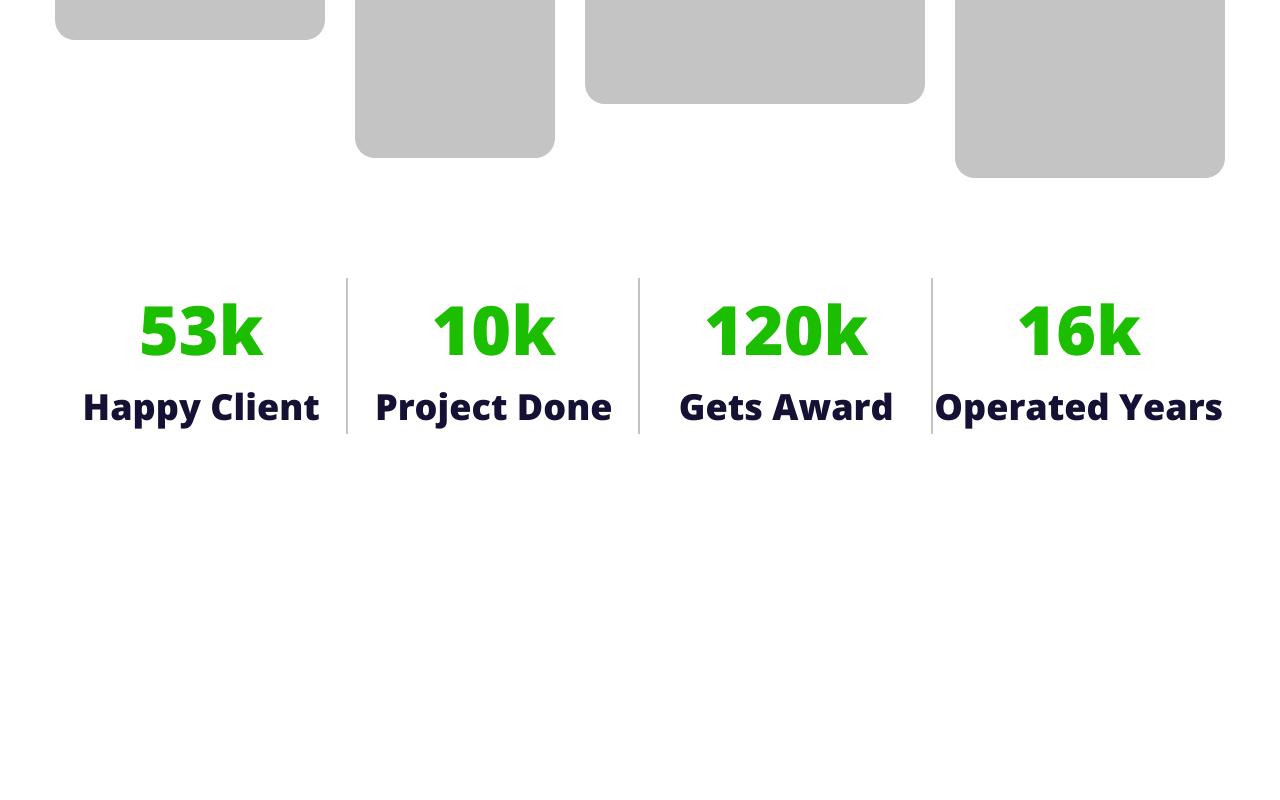
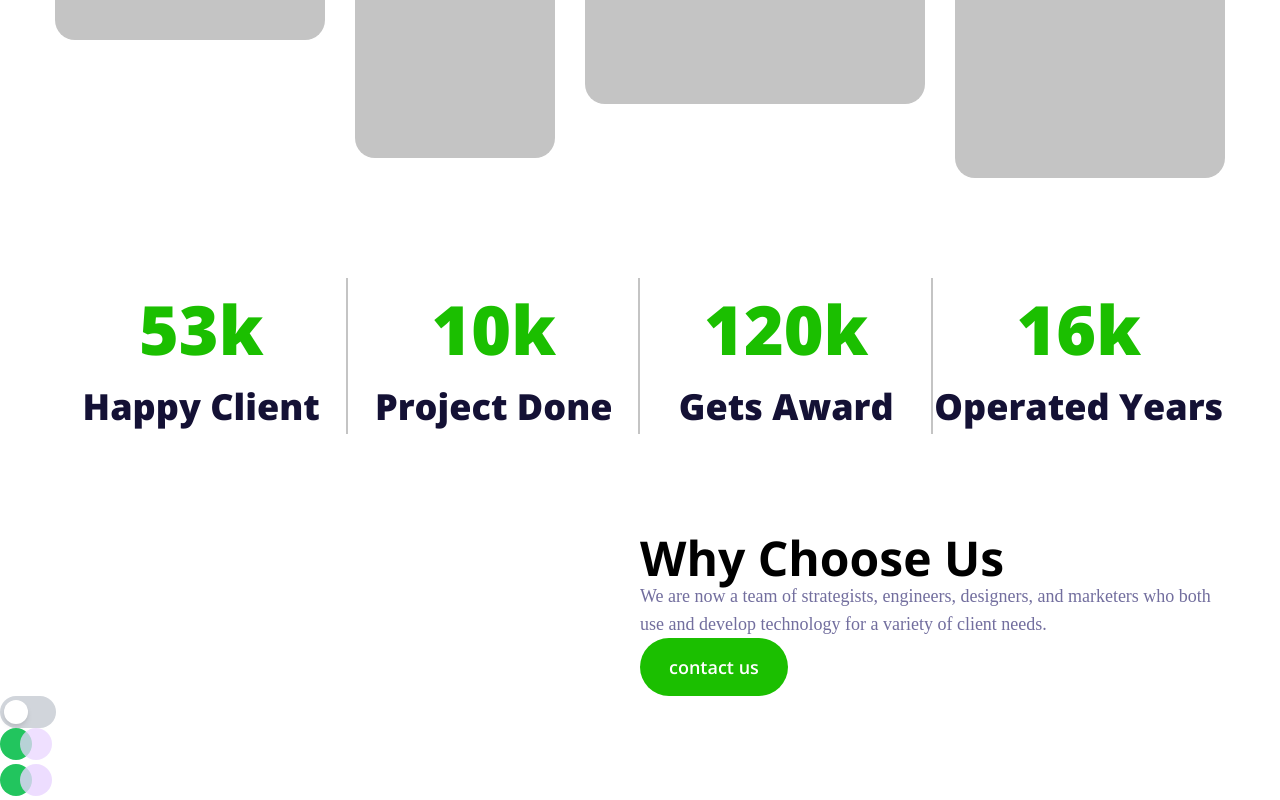
Before and after one commit to mejbaulmubin786/CIT-Project-3, a React (Vite) app: page / in a window 1280 px wide. Shown: the part 1433-2233 px from the top of the page. Before the commit the page ends 1967 px from the top, so only its background shows below. Built offline with nearby package versions, Linux system fonts and the light colour scheme; a web font is replaced by a local one.

Commit message:
Feture sectionstart

```diff
--- a/src/App.jsx
+++ b/src/App.jsx
@@ -2,6 +2,10 @@ import React from 'react'
 import Navber from './layouts/Navber'
 import Banner from './layouts/Banner'
 import Services from './layouts/Services'
+import Feature from './layouts/Feature'
+import ToggleButton from './components/ToggleButton'
+import OverlappingCircles from './components/OverlappingCircles'
+import InteractiveOverlappingCircles from './components/InteractiveOverlappingCircles'
 
 
 const App = () => {
@@ -10,6 +14,11 @@ const App = () => {
       <Navber />
       <Banner />
       <Services />
+      <Feature />
+      <ToggleButton />
+      <OverlappingCircles />
+      <InteractiveOverlappingCircles />
+
     </>
   )
 }
--- /dev/null
+++ b/src/components/CommonHeading.jsx
@@ -0,0 +1,9 @@
+import React from 'react'
+
+const CommonHeading = ({text, className}) => {
+  return (
+    <h2 className={`text-third text-5xl font-open font-bold ${className}`}>{text}</h2>
+  )
+}
+
+export default CommonHeading
--- /dev/null
+++ b/src/components/CommonText.jsx
@@ -0,0 +1,9 @@
+import React from 'react'
+
+const CommonText = ({text, className}) => {
+  return (
+    <p className={`text-four text-lg font-normal font-papri ${className}`}>{text}</p>
+  )
+}
+
+export default CommonText
--- /dev/null
+++ b/src/components/InteractiveOverlappingCircles.jsx
@@ -0,0 +1,30 @@
+import React, { useState } from 'react';
+
+const InteractiveOverlappingCircles = () => {
+  const [isOn, setIsOn] = useState(false); // স্টেট সেট করুন, প্রাথমিকভাবে বন্ধ থাকবে
+
+  const toggleSwitch = () => {
+    setIsOn(!isOn); // টগল ক্লিক করলে স্টেট পরিবর্তন হবে
+  };
+
+  return (
+    <div
+      className="relative w-20 h-10 cursor-pointer overflow-hidden" // কন্টেইনার, overflow-hidden যাতে বৃত্তগুলো বাইরে না যায়
+      onClick={toggleSwitch}
+    >
+      {/* সবুজ বৃত্ত */}
+      <div
+        className={`absolute top-1/2 -translate-y-1/2 w-8 h-8 bg-green-500 rounded-full transition-all duration-300
+          ${isOn ? 'left-full -translate-x-[calc(100%+0.5rem)]' : 'left-0'}`} // isOn হলে ডানদিকে সরে যাবে
+      ></div>
+
+      {/* হালকা বেগুনি/ধূসর বৃত্ত */}
+      <div
+        className={`absolute top-1/2 -translate-y-1/2 w-8 h-8 bg-purple-200 rounded-full opacity-80 transition-all duration-300
+          ${isOn ? 'left-1' : 'left-5'}`} // isOn হলে বাম দিকে, না হলে ওভারল্যাপ পজিশনে
+      ></div>
+    </div>
+  );
+};
+
+export default InteractiveOverlappingCircles;
--- /dev/null
+++ b/src/components/OverlappingCircles.jsx
@@ -0,0 +1,15 @@
+import React from 'react';
+
+const OverlappingCircles = () => {
+  return (
+    <div className="relative w-16 h-8"> {/* কন্টেইনারের সাইজ আপনার প্রয়োজন অনুযায়ী সেট করুন */}
+      {/* সবুজ বৃত্ত */}
+      <div className="absolute top-0 left-0 w-8 h-8 bg-green-500 rounded-full"></div>
+
+      {/* হালকা বেগুনি/ধূসর বৃত্ত - এটি সবুজ বৃত্তের উপরে থাকবে */}
+      <div className="absolute top-0 left-5 w-8 h-8 bg-purple-200 rounded-full opacity-75"></div> {/* left-5 দিয়ে ওভারল্যাপ পজিশন সেট করুন */}
+    </div>
+  );
+};
+
+export default OverlappingCircles;
--- /dev/null
+++ b/src/components/ToggleButton.jsx
@@ -0,0 +1,26 @@
+import React, { useState } from 'react';
+
+const ToggleButton = () => {
+  const [isOn, setIsOn] = useState(false); // স্টেট সেট করুন, প্রাথমিকভাবে বন্ধ থাকবে
+
+  const toggleSwitch = () => {
+    setIsOn(!isOn); // টগল ক্লিক করলে স্টেট পরিবর্তন হবে
+  };
+
+  return (
+    <div
+      className={`relative w-14 h-8 flex items-center rounded-full cursor-pointer transition-colors duration-300 ${
+        isOn ? 'bg-green-500' : 'bg-gray-300' // অন হলে সবুজ, অফ হলে ধূসর ব্যাকগ্রাউন্ড
+      }`}
+      onClick={toggleSwitch}
+    >
+      <div
+        className={`w-6 h-6 bg-white rounded-full shadow-md transform transition-transform duration-300 ${
+          isOn ? 'translate-x-full' : 'translate-x-0' // অন হলে ডানদিকে সরে যাবে, অফ হলে বামদিকে
+        } absolute left-1`}
+      ></div>
+    </div>
+  );
+};
+
+export default ToggleButton;
--- /dev/null
+++ b/src/layouts/Feature.jsx
@@ -0,0 +1,32 @@
+import React from 'react'
+import Container from '../components/Container'
+import Flex from '../components/Flex'
+import CommonHeading from '../components/CommonHeading'
+import CommonText from '../components/CommonText'
+import Button from '../components/Button'
+
+const Feature = () => {
+  return (
+    <section>
+
+      <Container>
+        <Flex>
+          <div className='w-1/2'></div>
+          <div className='w-1/2'>
+            <CommonHeading text="Why Choose Us"/>
+            <CommonText text ={`We are now a team of strategists,
+              engineers, designers, and marketers who
+              both use and develop technology for a
+              variety of client needs.`}
+              />
+              <Button text="contact us" />
+
+          </div>
+        </Flex>
+      </Container>
+    </section>
+
+  )
+}
+
+export default Feature
```
